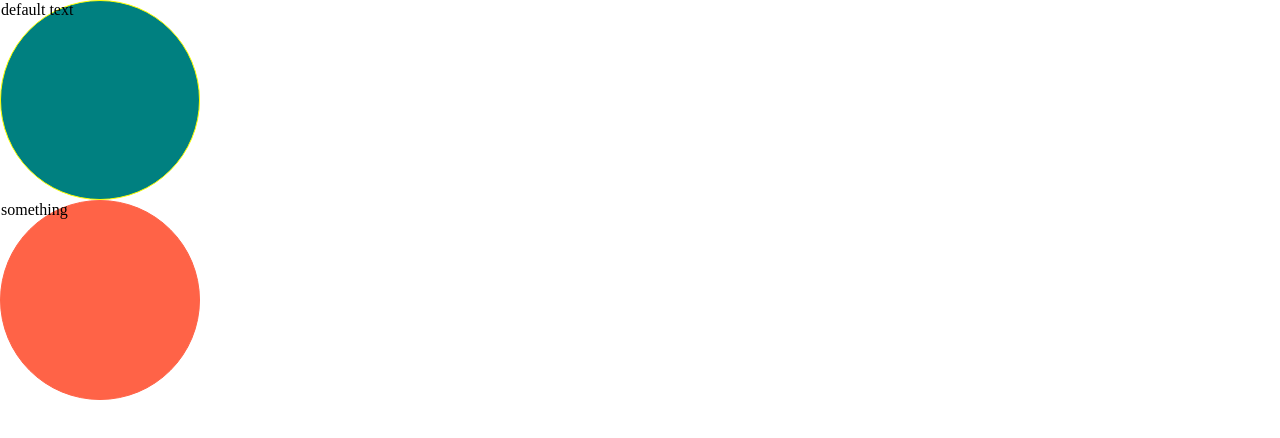
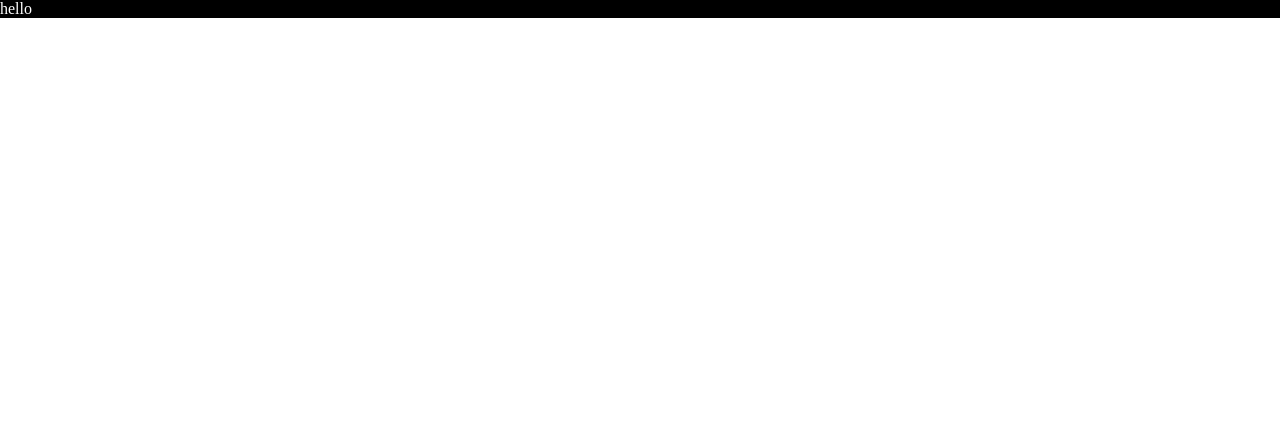
Before and after one commit to FIN443/react-masterclass, a React (Create React App) app: page / in a window 1280 px wide. Shown: the top 438 px of the page. Built offline with nearby package versions, Linux system fonts and the light colour scheme.

Commit message:
types styled-components

```diff
--- a/src/App.tsx
+++ b/src/App.tsx
@@ -1,11 +1,18 @@
-import Circle from "./Circle";
+import React, { useState } from "react";
+import styled from "styled-components";
+
+const Container = styled.div`
+  background-color: ${(props) => props.theme.bgColor};
+`;
+const H1 = styled.div`
+  color: ${(props) => props.theme.textColor};
+`;
 
 function App() {
   return (
-    <div>
-      <Circle bgColor="teal" borderColor="yellow" />
-      <Circle bgColor="tomato" text="something" />
-    </div>
+    <Container>
+      <H1>hello</H1>
+    </Container>
   );
 }
 
--- a/src/Circle.tsx
+++ /dev/null
@@ -1,30 +0,0 @@
-import styled from "styled-components";
-
-interface ContainerProps {
-  bgColor: string;
-  borderColor: string;
-}
-
-const Container = styled.div<ContainerProps>`
-  height: 200px;
-  width: 200px;
-  background-color: ${(props) => props.bgColor};
-  border-radius: 50%;
-  border: 1px solid ${(props) => props.borderColor};
-`;
-
-interface CircleProps {
-  bgColor: string;
-  borderColor?: string;
-  text?: string;
-}
-
-function Circle({ bgColor, borderColor, text = "default text" }: CircleProps) {
-  return (
-    <Container bgColor={bgColor} borderColor={borderColor ?? bgColor}>
-      {text}
-    </Container>
-  );
-}
-
-export default Circle;
--- a/src/index.tsx
+++ b/src/index.tsx
@@ -1,11 +1,15 @@
 import React from "react";
 import ReactDOM from "react-dom";
+import { ThemeProvider } from "styled-components";
 import App from "./App";
 import "./index.css";
+import { darkTheme, lightTheme } from "./theme";
 
 ReactDOM.render(
   <React.StrictMode>
-    <App />
+    <ThemeProvider theme={darkTheme}>
+      <App />
+    </ThemeProvider>
   </React.StrictMode>,
   document.getElementById("root")
 );
--- /dev/null
+++ b/src/theme.ts
@@ -0,0 +1,13 @@
+import { DefaultTheme } from "styled-components";
+
+export const lightTheme: DefaultTheme = {
+  bgColor: "white",
+  textColor: "black",
+  btnColor: "tomato",
+};
+
+export const darkTheme: DefaultTheme = {
+  bgColor: "black",
+  textColor: "white",
+  btnColor: "teal",
+};
```
Also changed, not shown: src/styled.d.ts (added, +9 -0 lines).
